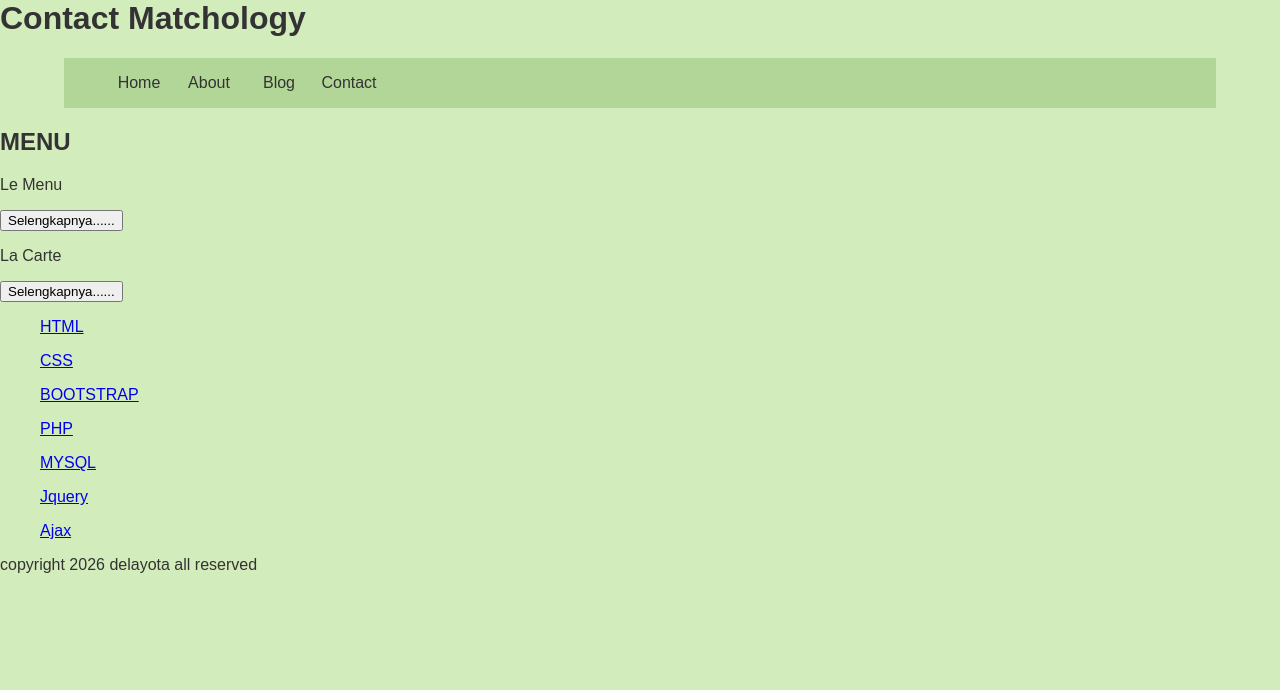
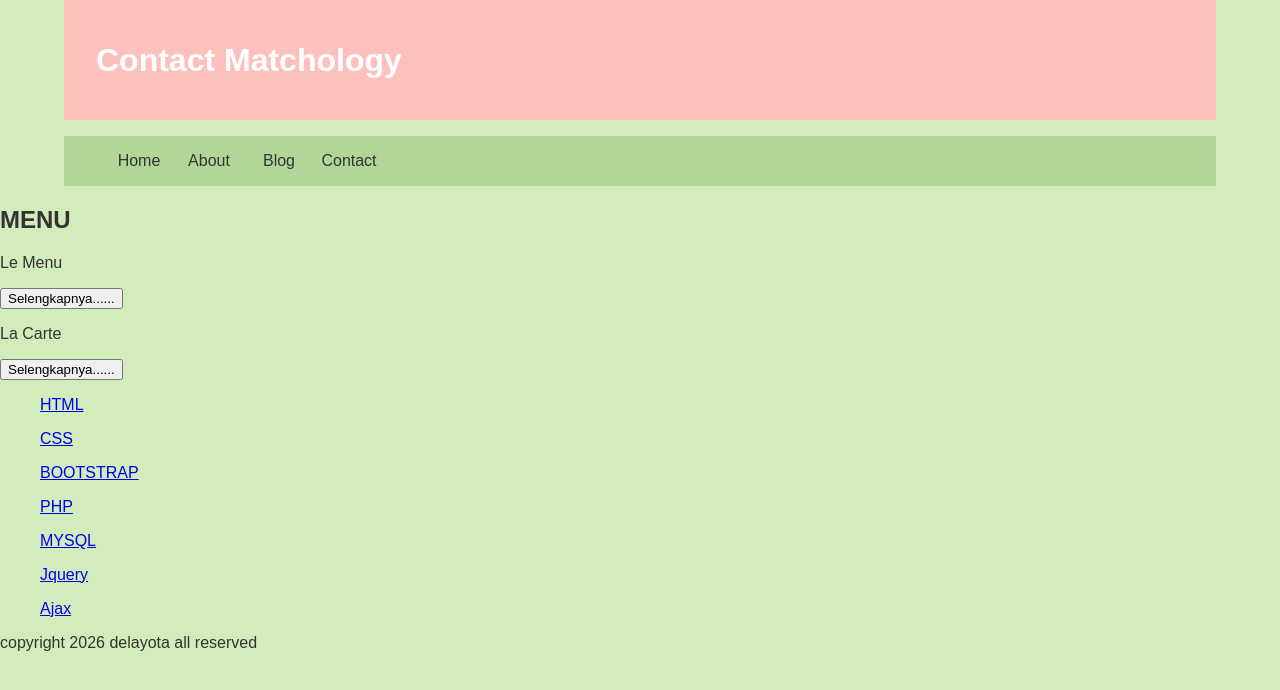
Before and after one commit to khansawafiq/khansa, a plain HTML site: page contact.html in a window 1280 px wide. Drawn offline with Linux system fonts and the light colour scheme.

Commit message:
Refactor contact.html structure and styling

```diff
--- a/contact.html
+++ b/contact.html
@@ -7,9 +7,15 @@
       <link rel="stylesheet" href="style.css">
    </head>
    <body>
+
+   <div class="header">
+      <div class="jarak">
            <h1>
               Contact Matchology
            </h1>
+      </div>
+   </div>
+
    <div class="menu">
            <ul>
                   <li><a href="index.html">Home</a></li>
```
